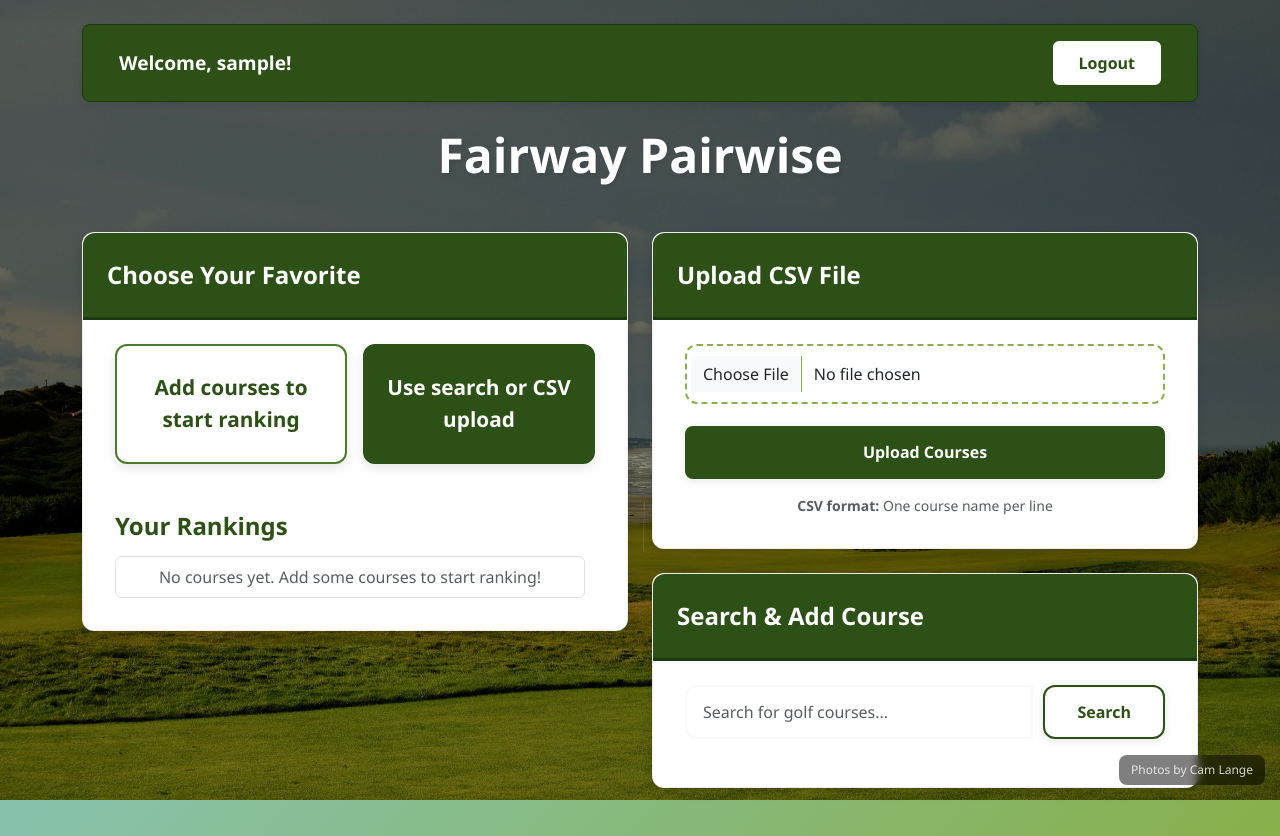
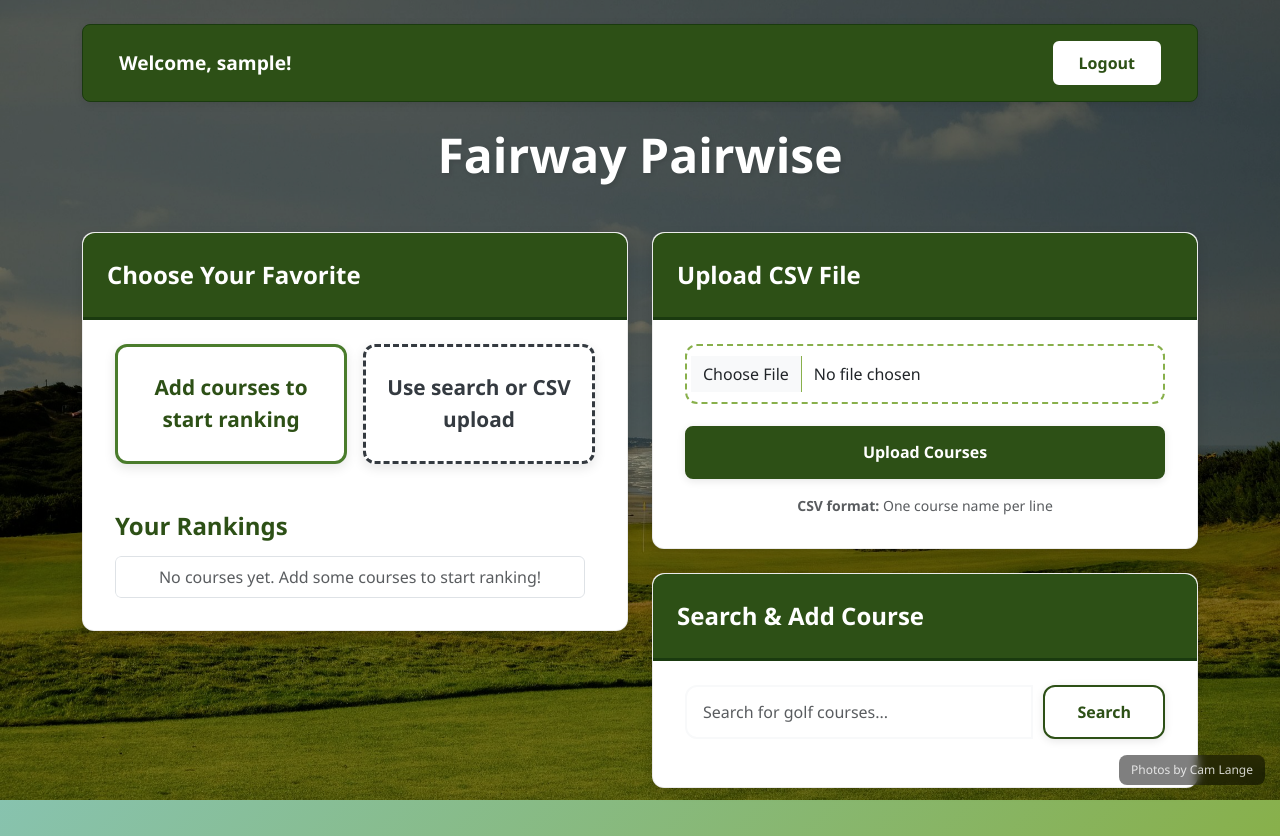
Before and after one commit to aichelman/course_pref, a Flask app: page / in a window 1280 px wide. Run offline with Flask 3, Linux system fonts and the light colour scheme; the visitor is signed in with stand-in values (Sample User, id 1); data that the repository does not hold is empty.

Commit message:
Improve button accessibility for colorblind users
- Changed right button from green background to white with dashed border
- Left button: solid border (green)
- Right button: dashed border (dark gray)
- Visual distinction no longer relies solely on color
- Both buttons have clear contrast and pattern differences
- Improves accessibility for colorblind users (deuteranopia/protanopia)

🤖 Generated with [Claude Code](https://claude.com/claude-code)

Co-Authored-By: Claude <noreply@anthropic.com>

```diff
--- a/static/style.css
+++ b/static/style.css
@@ -208,7 +208,6 @@ body {
     border-radius: 12px;
     transition: all 0.3s ease;
     box-shadow: 0 4px 12px var(--shadow);
-    border: 2px solid transparent;
     position: relative;
     overflow: hidden;
 }
@@ -216,28 +215,30 @@ body {
 .course-btn:hover {
     transform: translateY(-2px);
     box-shadow: 0 6px 20px var(--shadow-hover);
-    border-color: var(--golf-green);
 }
 
 .course-btn-1 {
     background: var(--white);
     color: var(--golf-green);
-    border-color: var(--golf-green-light);
+    border: 3px solid var(--golf-green-light);
 }
 
 .course-btn-1:hover {
     background: var(--golf-green-light);
     color: var(--white);
+    border-color: var(--golf-green);
 }
 
 .course-btn-2 {
-    background: var(--golf-green);
-    color: var(--white);
-    border-color: var(--golf-green);
+    background: var(--white);
+    color: var(--dark-gray);
+    border: 3px dashed var(--dark-gray);
 }
 
 .course-btn-2:hover {
-    background: var(--golf-green-dark);
+    background: var(--light-gray);
+    border-style: solid;
+    border-color: var(--golf-green);
 }
 
 /* Rankings List */
```
